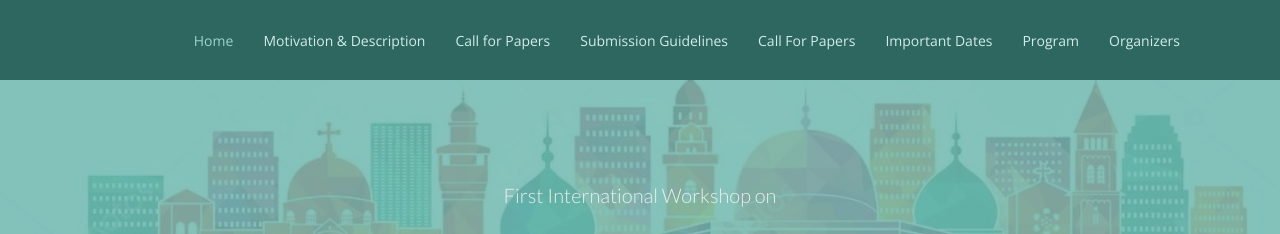
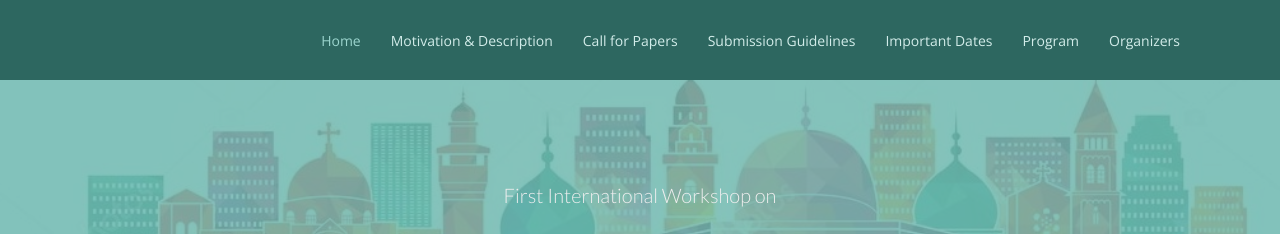
Before and after one commit to wsdm-sud/sud, a plain HTML site: page index.html in a window 1280 px wide. Shown: the top 234 px of the page. Drawn offline with nearby package versions, Linux system fonts and the light colour scheme.

Commit message:
webpage update

```diff
--- a/index.html
+++ b/index.html
@@ -51,7 +51,6 @@
           <li><a href="#about">Motivation & Description</a></li>
           <li><a href="#track">Call for Papers</a></li>
           <li><a href="#guidelines">Submission Guidelines</a></li>
-          <li><a href="#cfp">Call For Papers</a></li>
           <li><a href="#results">Important Dates</a></li>
           <li><a href="#program">Program</a></li>
           <!--li><a href="#contact1">Results</a></li-->
```
